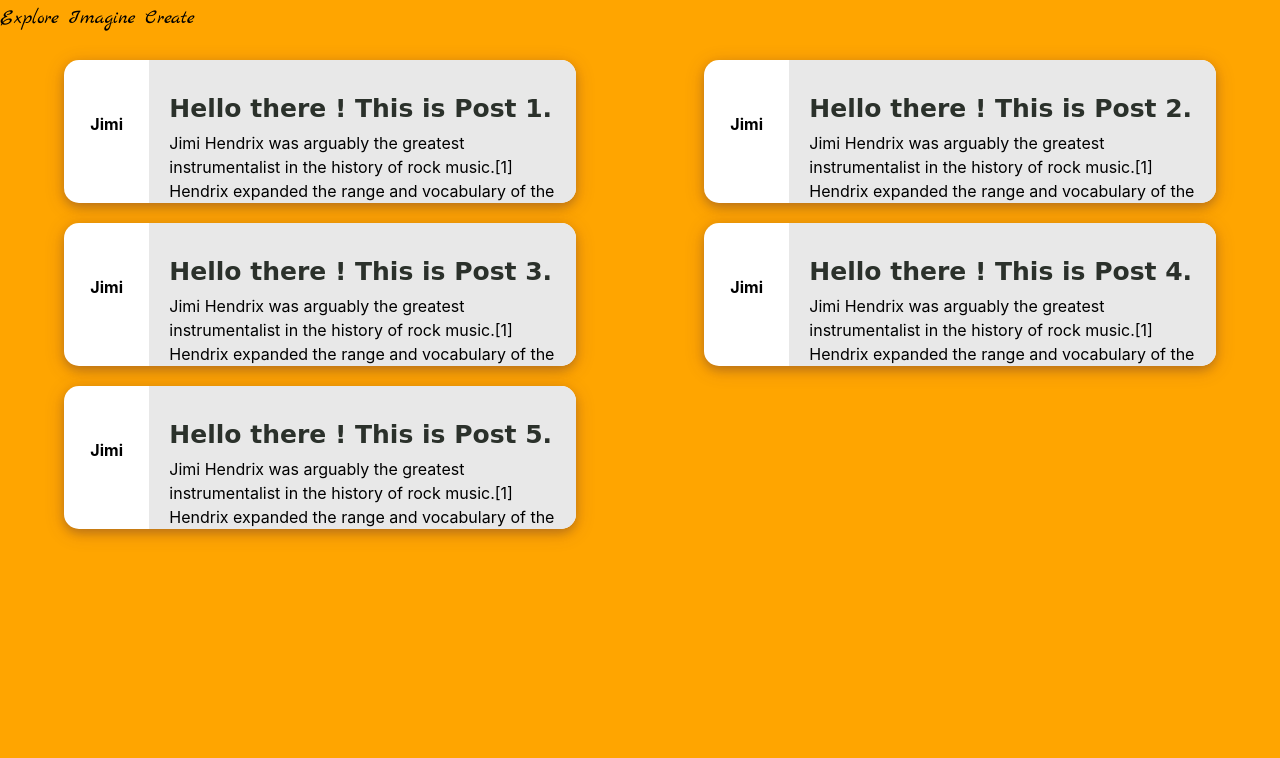
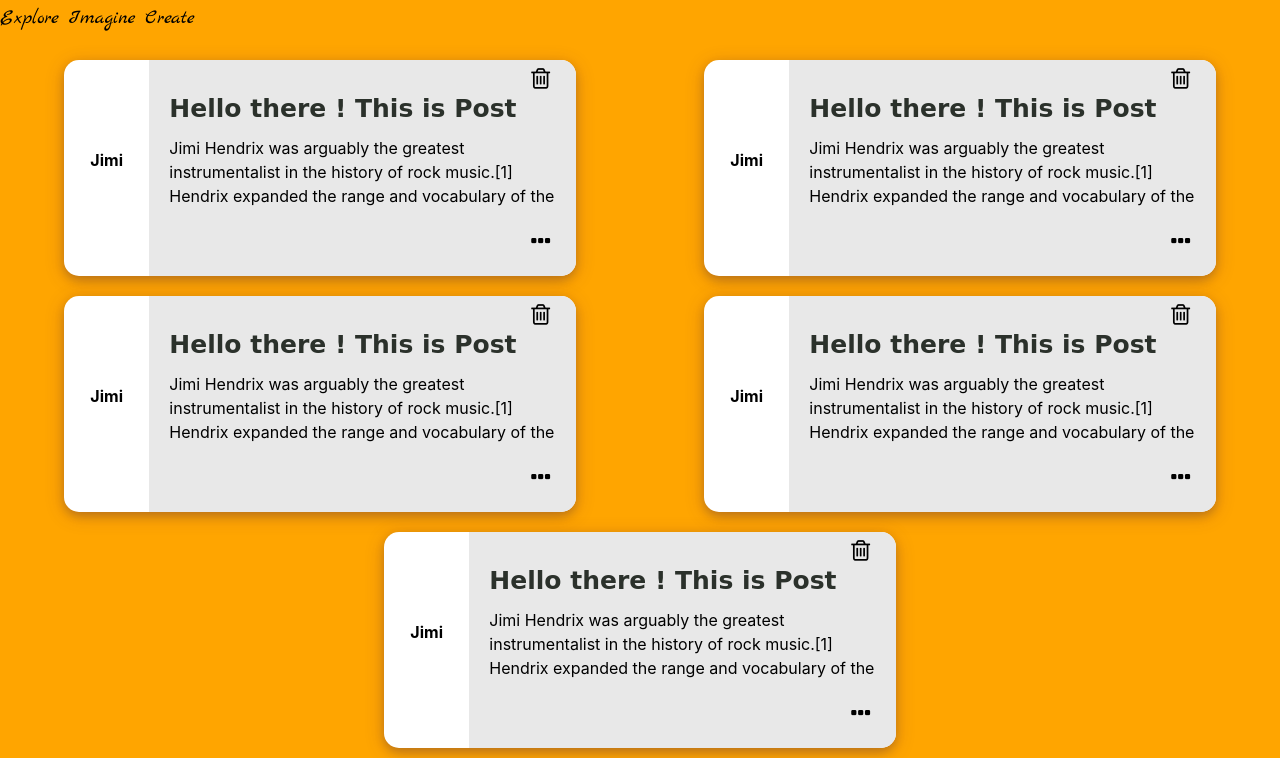
Before and after one commit to nitinbajpai110/UPGRAD_PROJECT, a plain HTML site: page html/bloglist.html in a window 1280 px wide. Shown: the part 61-819 px from the top of the page. Drawn offline with nearby package versions, Linux system fonts and the light colour scheme; a web font is replaced by a local one.

Commit message:
POST HAS BEEN ADDED WITH TRASH AND THREE DOT ICONS WITH NO FUNCTIONALITY YET

```diff
--- a/css/bloglist.css
+++ b/css/bloglist.css
@@ -20,6 +20,9 @@
         font-weight: bold;
         color: #000;
 }
+#centr{
+ margin-left:30%;
+}
 .post-content {
         width: 75%;
         display: table-cell;
@@ -34,8 +37,10 @@
     font-weight: bold;
     color: #2b312b;
     font-size: 25px;
-    height: 25px;
+    height: 30px;
     margin-top:30px;
+    overflow:hidden;
+
     }
 .post-more {
     float: right;
@@ -67,3 +72,16 @@ body {
     width: 100%;
 
 }
+#icon{
+    float:right;
+    margin-bottom:15px;
+    margin-top:15px;
+    background-color: #E8E8E8;
+    border:none;
+    font-size:24px;
+}
+#trash{
+    float:right;
+    border:none;
+    background-color: #E8E8E8;
+}
--- a/html/bloglist.html
+++ b/html/bloglist.html
@@ -116,12 +116,14 @@
         <div class="post-content">
 
             <!-- Insert code for Trash icon here -->
+            <button style="font-size:24px" id="trash"><i class="fa fa-trash-o"></i></button>
 
             <p class="post-title">Hello there ! This is Post 1. </p>
             <p class="post-desc">Jimi Hendrix was arguably the greatest instrumentalist in the history of rock music.[1] Hendrix expanded the range and vocabulary of the electric guitar into areas no musician had ever ventured before. His boundless drive, technical ability and creative application of such effects as distortion forever transformed the sound of rock and roll. While creating his unique musical voice and guitar style, Hendrix synthesized diverse genres, including blues, R&B, soul, British rock, American folk music, 1950s rock and roll, psychedelic and jazz.</p>
 
+
             <!-- Insert code for ... icon here -->
-
+            <button id="icon"><i class="fa fa-ellipsis-h" ></i></button>
         </div>
     </div>
 
@@ -132,12 +134,14 @@
         <div class="post-content">
 
                 <!-- Insert code for Trash icon here -->
+                <button style="font-size:24px" id="trash"><i class="fa fa-trash-o"></i></button>
 
                 <p class="post-title">Hello there ! This is Post 2. </p>
                 <p class="post-desc">Jimi Hendrix was arguably the greatest instrumentalist in the history of rock music.[1] Hendrix expanded the range and vocabulary of the electric guitar into areas no musician had ever ventured before. His boundless drive, technical ability and creative application of such effects as distortion forever transformed the sound of rock and roll. While creating his unique musical voice and guitar style, Hendrix synthesized diverse genres, including blues, R&B, soul, British rock, American folk music, 1950s rock and roll, psychedelic and jazz.</p>
 
 
             <!-- Insert code for ... icon here -->
+            <button id="icon"><i class="fa fa-ellipsis-h" ></i></button>
         </div>
     </div>
 
@@ -149,11 +153,13 @@
         <div class="post-content">
 
             <!-- Insert code for Trash icon here -->
+            <button style="font-size:24px" id="trash"><i class="fa fa-trash-o"></i></button>
 
                 <p class="post-title">Hello there ! This is Post 3. </p>
                 <p class="post-desc">Jimi Hendrix was arguably the greatest instrumentalist in the history of rock music.[1] Hendrix expanded the range and vocabulary of the electric guitar into areas no musician had ever ventured before. His boundless drive, technical ability and creative application of such effects as distortion forever transformed the sound of rock and roll. While creating his unique musical voice and guitar style, Hendrix synthesized diverse genres, including blues, R&B, soul, British rock, American folk music, 1950s rock and roll, psychedelic and jazz.</p>
 
             <!-- Insert code for ... icon here -->
+            <button id="icon"><i class="fa fa-ellipsis-h" ></i></button>
 
         </div>
     </div>
@@ -164,26 +170,30 @@
         <div class="post-content">
 
             <!-- Insert code for Trash icon here -->
+            <button style="font-size:24px" id="trash"><i class="fa fa-trash-o"></i></button>
 
                 <p class="post-title">Hello there ! This is Post 4. </p>
                 <p class="post-desc">Jimi Hendrix was arguably the greatest instrumentalist in the history of rock music.[1] Hendrix expanded the range and vocabulary of the electric guitar into areas no musician had ever ventured before. His boundless drive, technical ability and creative application of such effects as distortion forever transformed the sound of rock and roll. While creating his unique musical voice and guitar style, Hendrix synthesized diverse genres, including blues, R&B, soul, British rock, American folk music, 1950s rock and roll, psychedelic and jazz.</p>
 
             <!-- Insert code for ... icon here -->
+            <button id="icon"><i class="fa fa-ellipsis-h" ></i></button>
 
         </div>
     </div>
-    <div class="post">
-            <div class="post-left">
+    <div class="post" id="centr">
+            <div class="post-left" >
                 <p class="post-username">Jimi</p>
             </div>
             <div class="post-content">
 
                 <!-- Insert code for Trash icon here -->
+                <button style="font-size:24px" id="trash"><i class="fa fa-trash-o"></i></button>
 
                     <p class="post-title">Hello there ! This is Post 5. </p>
                     <p class="post-desc">Jimi Hendrix was arguably the greatest instrumentalist in the history of rock music.[1] Hendrix expanded the range and vocabulary of the electric guitar into areas no musician had ever ventured before. His boundless drive, technical ability and creative application of such effects as distortion forever transformed the sound of rock and roll. While creating his unique musical voice and guitar style, Hendrix synthesized diverse genres, including blues, R&B, soul, British rock, American folk music, 1950s rock and roll, psychedelic and jazz.</p>
 
                 <!-- Insert code for ... icon here -->
+                <button id="icon"><i class="fa fa-ellipsis-h" ></i></button>
 
             </div>
         </div>
```
